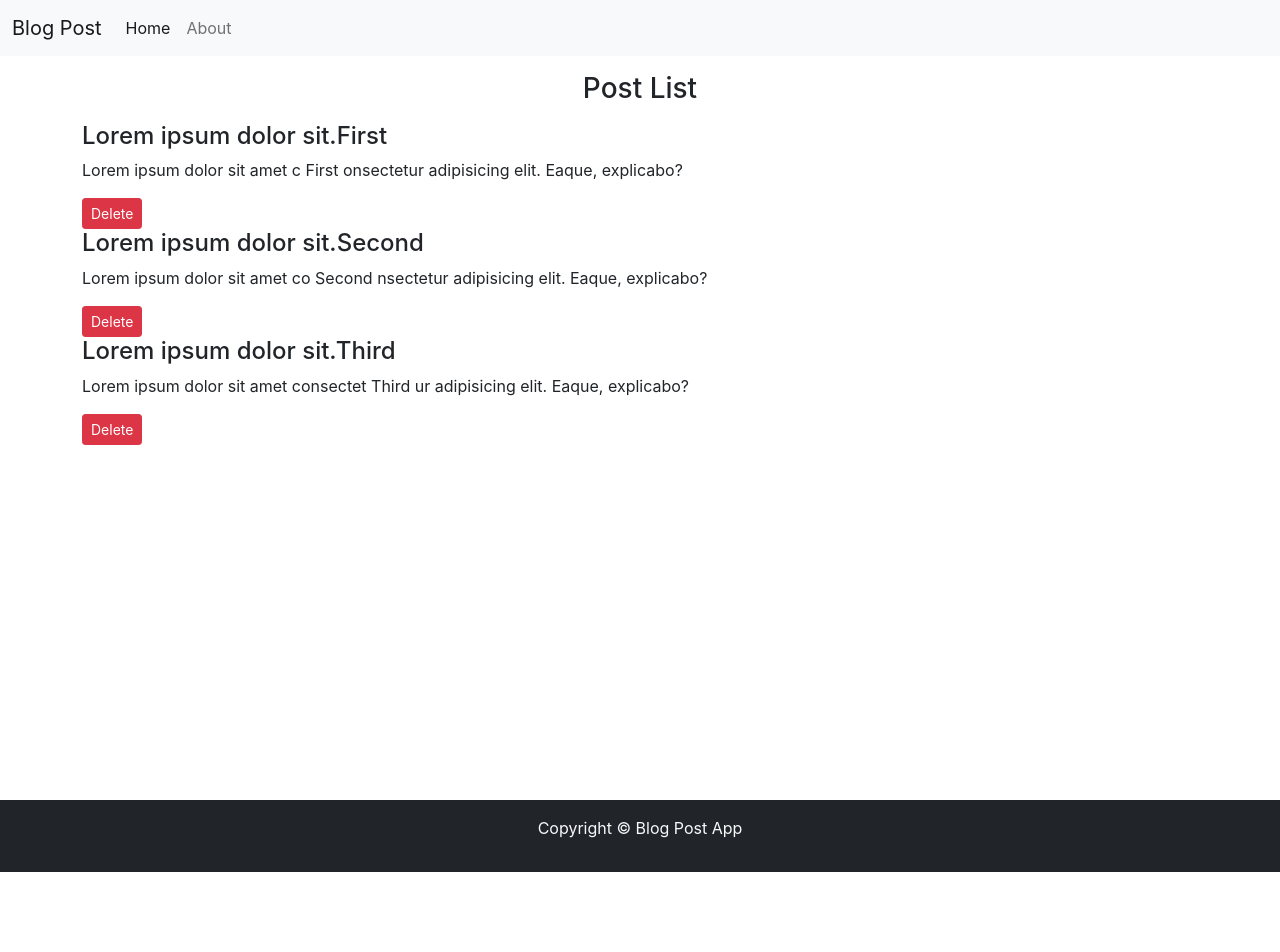
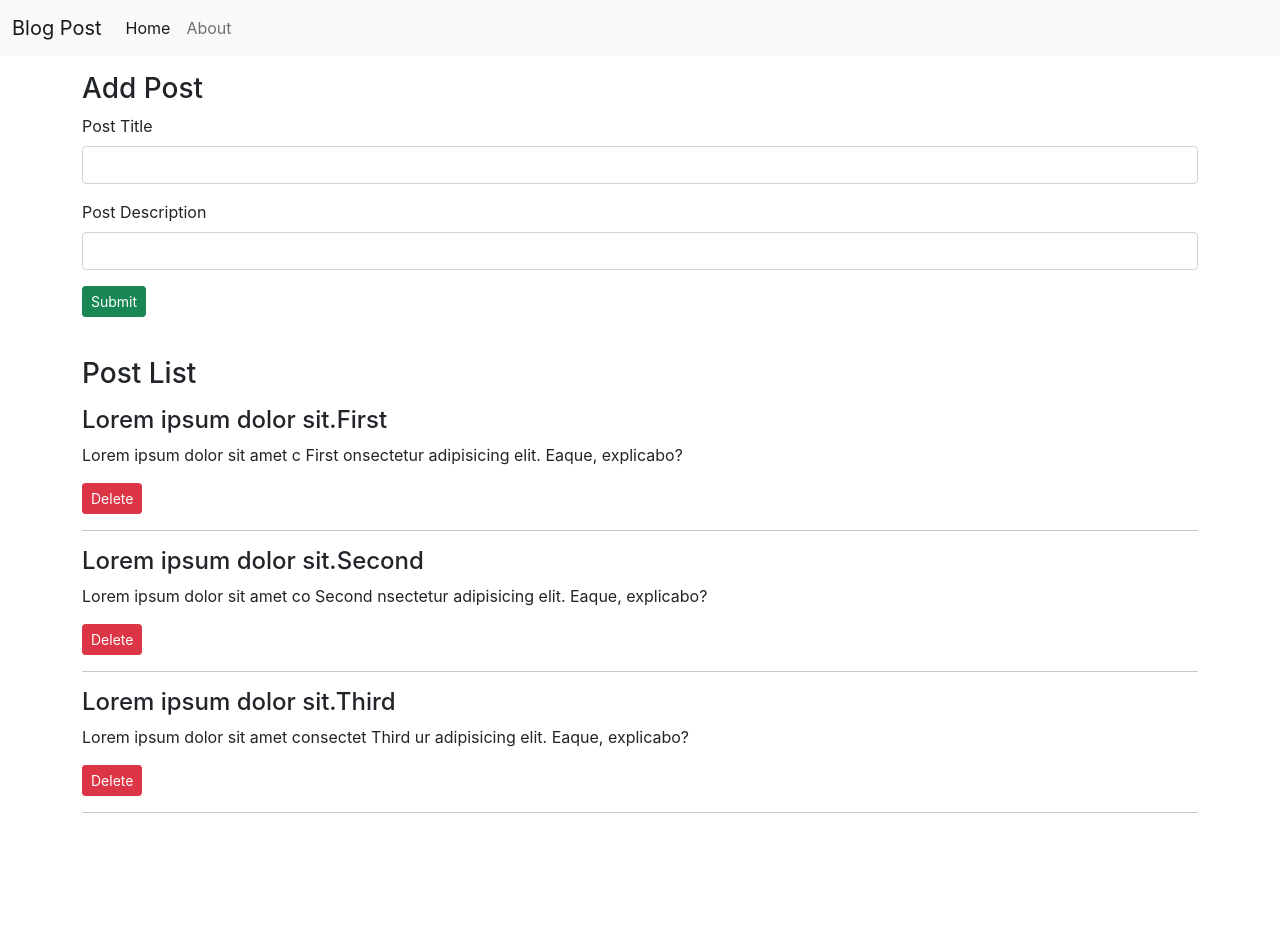
Before and after one commit to varunix/BlogPostApp, a React (Create React App) app: page / in a window 1280 px wide. Shown: the top 952 px of the page. Before the commit the page ends 872 px from the top, so only its background shows below. Built offline with nearby package versions, Linux system fonts and the light colour scheme.

Commit message:
Added add post functionality

```diff
--- a/src/App.js
+++ b/src/App.js
@@ -3,6 +3,7 @@ import Header from "./MyComponents/Header";
 import {Body} from "./MyComponents/Body";
 import {Footer} from "./MyComponents/Footer";
 import React, { useState } from 'react';
+import {AddToPosts} from './MyComponents/AddToPosts';
 
 function App() {
   const onDelete = (post)=>{
@@ -10,6 +11,22 @@ function App() {
     setPosts(posts.filter((e)=>{
       return e !== post;
     }));
+  }
+
+  const addToPosts = (title, desc)=>{
+    console.log("Add this post", title, desc);
+    let sno;
+    if(posts.length === 0) {
+      sno = 0;
+    } else {
+      sno = posts[posts.length-1].sno + 1;
+    }
+    const myPost = {
+      sno: sno,
+      title: title,
+      desc: desc
+    }
+    setPosts([...posts, myPost]);
   }
 
   const [posts, setPosts] = useState([
@@ -33,6 +50,7 @@ function App() {
   return (
     <>
     <Header title="Blog Post" searchBar={false}/>
+    <AddToPosts addToPosts={addToPosts}/>
     <Body posts={posts} onDelete={onDelete}/>
     <Footer/>
     </>
--- /dev/null
+++ b/src/MyComponents/AddToPosts.js
@@ -0,0 +1,30 @@
+import React, { useState } from 'react'
+
+export const AddToPosts = (props) => {
+const [title, setTitle] = useState("");
+const [desc, setDesc] = useState("");
+const submit = (e)=>{
+    e.preventDefault();
+    if(!title || !desc) {
+        alert("Title or Description cannot be blank");
+    }
+    props.addToPosts(title, desc);
+}
+
+  return (
+    <div className='container my-3'>
+      <form onSubmit={submit}>
+            <h3>Add Post</h3>
+            <div className="mb-3">
+                <label htmlFor="title" className="form-label">Post Title</label>
+                <input type="text" value={title} onChange={(e)=>setTitle(e.target.value)} className="form-control" id="title" aria-describedby="emailHelp"/>
+            </div>
+            <div className="mb-3">
+                <label htmlFor="desc" className="form-label">Post Description</label>
+                <input type="text" value={desc} onChange={(e)=>setDesc(e.target.value)} className="form-control" id="desc"/>
+            </div>
+            <button type="submit" className="btn btn-sm btn-success">Submit</button>
+        </form>
+    </div>
+  )
+}
--- a/src/MyComponents/Body.js
+++ b/src/MyComponents/Body.js
@@ -2,12 +2,19 @@ import React from 'react';
 import { Post } from './Post';
 
 export const Body = (props) => {
+  let bodyStyle = {
+    minHeight: "70vh",
+    margin: "40px auto"
+  }
+
   return (
-    <div className='container'>
-      <h3 className='text-center my-3'>Post List</h3>
-      {props.posts.length == 0? "No Posts to Display" :
+    <div className='container' style={bodyStyle}>
+      <h3 className='my-3'>Post List</h3>
+      {props.posts.length === 0? "No Posts to Display" :
       props.posts.map((post) => {
-          return <Post post={post} key={post.sno} onDelete={props.onDelete}/>
+          return(
+            <><Post post={post} key={post.sno} onDelete={props.onDelete} /><hr /></>
+          )
       })}
     </div>
   )
--- a/src/MyComponents/Footer.js
+++ b/src/MyComponents/Footer.js
@@ -1,13 +1,8 @@
 import React from 'react'
 
 export const Footer = () => {
-  let footerStyle = {
-    position: "absolute",
-    top: "100vh",
-    width: "100%"
-  }
   return (
-    <footer className='bg-dark text-light py-3' style={footerStyle}>
+    <footer className='bg-dark text-light py-3'>
       <p className="text-center">
       Copyright &copy; Blog Post App
       </p>
```
